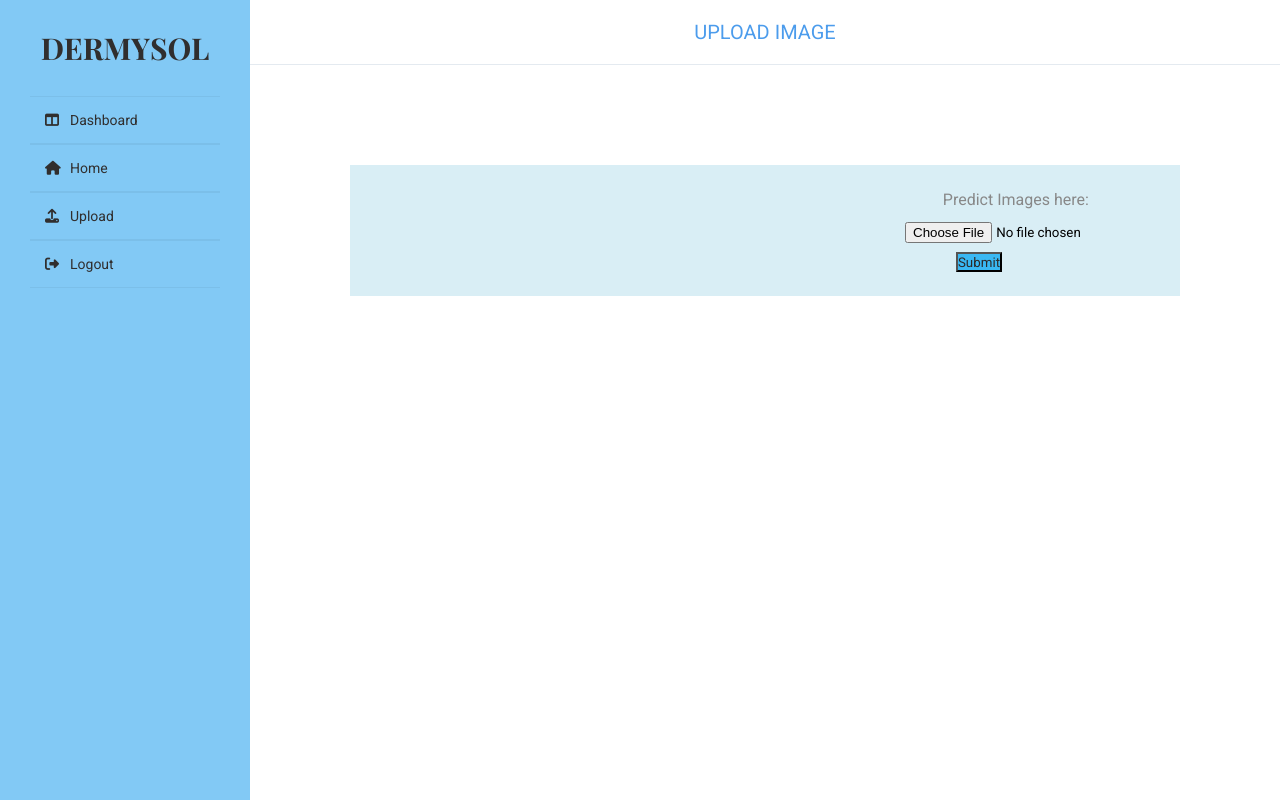
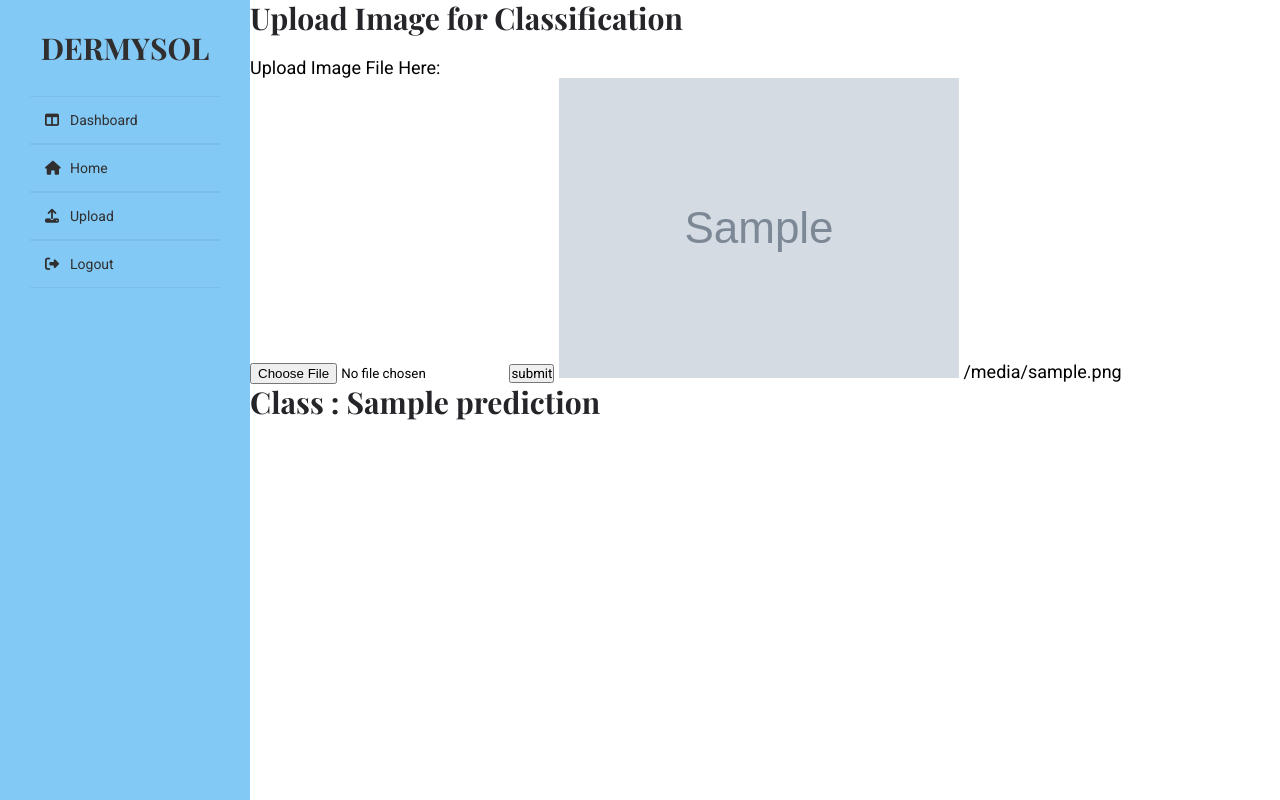
Before and after one commit to rranima/Dermysol--Skin-Disease-Identifier, a Django app: template users/templates/users/upload.html in a window 1280 px wide. Run offline with Django 3.2, Linux system fonts and the light colour scheme; the template is opened without the code that fills it: most values are stand-ins (such as "Sample title", 1, 10 or a date in 2020); grey boxes marked "Sample" are stand-in pictures; some libraries are stand-ins or nearby versions.

Commit message:
feat: User can upload and test skin disese

```diff
--- a/dermysol/settings.py
+++ b/dermysol/settings.py
@@ -121,3 +121,6 @@ USE_TZ = True
 
 STATIC_URL = '/static/'
 STATICFILES_DIRS=[os.path.join(BASE_DIR, 'static')]
+
+MEDIA_URL = '/media/'
+MEDIA_ROOT = os.path.join(BASE_DIR, "media")
--- a/dermysol/urls.py
+++ b/dermysol/urls.py
@@ -16,16 +16,20 @@ Including another URLconf
 from django.contrib import admin
 from django.urls import path
 from users import views as user_views
+from django.conf import settings
+from django.conf.urls.static import static
 
 
 urlpatterns = [
     path('admin/', admin.site.urls),
     path('',user_views.homepage,name='home'),
     path('dashboard/',user_views.dashboard,name='dashboard'),
-    path('upload/',user_views.upload,name='upload'),
     path('register/', user_views.registeruser,name='register'),
     path('login/', user_views.loginuser,name='login'),
     path('logout/', user_views.logoutuser,name='logout'),
+    path('predictimage', user_views.predictimage,name='predictimage'),
     path('',user_views.homepage,name='home')
 
 ]
+
+urlpatterns += static(settings.MEDIA_URL,document_root=settings.MEDIA_ROOT)
--- a/users/templates/users/dashboard.html
+++ b/users/templates/users/dashboard.html
@@ -17,7 +17,7 @@
            <ul>
                <li><a href="{% url 'dashboard' %}"><i class="fas fa-columns"></i>Dashboard</a></li>
                <li><a href="{% url 'home' %}"><i class="fas fa-home"></i>Home</a></li>
-               <li><a href="{% url 'upload' %}"><i class="fas fa-upload"></i>Upload</a></li>
+               <li><a href="{% url 'predictimage' %}"><i class="fas fa-upload"></i>Upload</a></li>
                <li><a href="{% url 'logout' %}"><i class="fas fa-sign-out-alt"></i>Logout</a></li>
            </ul>
 
--- a/users/templates/users/home.html
+++ b/users/templates/users/home.html
@@ -14,13 +14,14 @@
                 <div class="col-lg-5 col-xl-5">
                     <div class="banner_text">
                         <div class="banner_text_iner">
-                             <h2>Hello, {{request.user}}</h2>
+                             {% if user.is_authenticated %}
+                                <h2>Hello, {{request.user}}</h2>                        {% else %}
+                        {% endif %}
                             <h5>We are here for your care</h5>
 
                             <h1>Best Care &
                                 Better Doctor</h1>
                             <a href="#" class="btn_2">Make an appointment</a>
-
                         </div>
                     </div>
                 </div>
--- a/users/templates/users/upload.html
+++ b/users/templates/users/upload.html
@@ -16,26 +16,30 @@
             <ul>
                 <li><a href="{% url 'dashboard' %}"><i class="fas fa-columns"></i>Dashboard</a></li>
                <li><a href="{% url 'home' %}"><i class="fas fa-home"></i>Home</a></li>
-               <li><a href="{% url 'upload' %}"><i class="fas fa-upload"></i>Upload</a></li>
+               <li><a href="{% url 'predictimage' %}"><i class="fas fa-upload"></i>Upload</a></li>
                <li><a href="{% url 'logout' %}"><i class="fas fa-sign-out-alt"></i>Logout</a></li>
             </ul>
 
         </div>
         <div class="content">
-            <div class="header">UPLOAD IMAGE</div>
-            <!--<img class="upload-image" src=".images/cnn.png"/>-->
-
-           <form>
-                    <div class="form-group">
+           <h2>Upload Image for Classification</h2>
+            <br>
+           <form method="post" enctype="multipart/form-data" action="predictimage">
+               {% csrf_token %}
+                        <label for="fname">Upload Image File Here:</label>
+                        <div><input name="filepath" type="file" >
+                            <input type="submit" value="submit">
+                            <img src={{filePathName}} alt='imagename'>
+                            {{ filePathName }}
+                            <h2>
+                                Class : {{ prediction }}
+                            </h2>
+                    </div>
 
 
-                        <p>Predict Images here:</p>
-                      <!--<label for="exampleFormControlFile1">Example file input<br></label>-->
-                      <input type="file" class="form-control-file" id="exampleFormControlFile1"><br>
-                      <button type="button" class="submit">Submit</button>
-                    </div>
-                  </form>
-            </div>
+
+           </form>
+
 
         </div>
     </div>
```
Also changed, not shown: users/views.py (+74 -36 lines), 1 other file.
